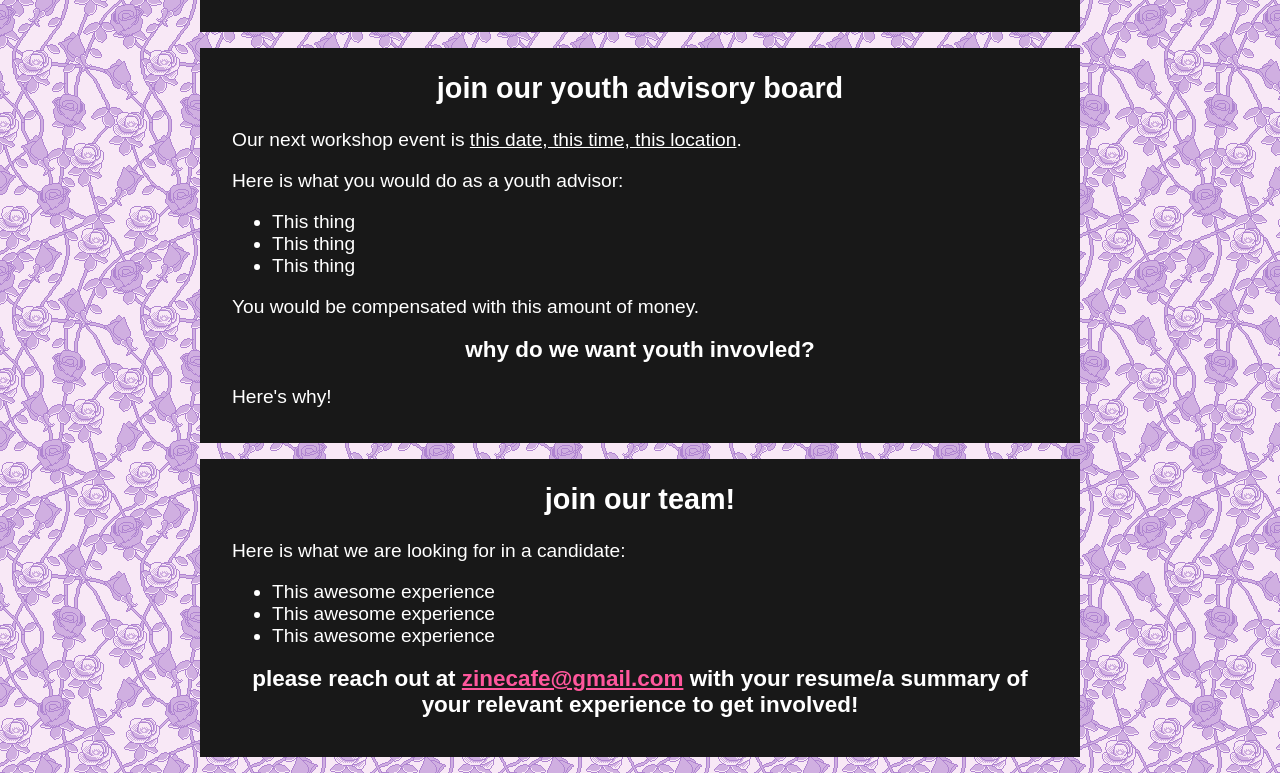
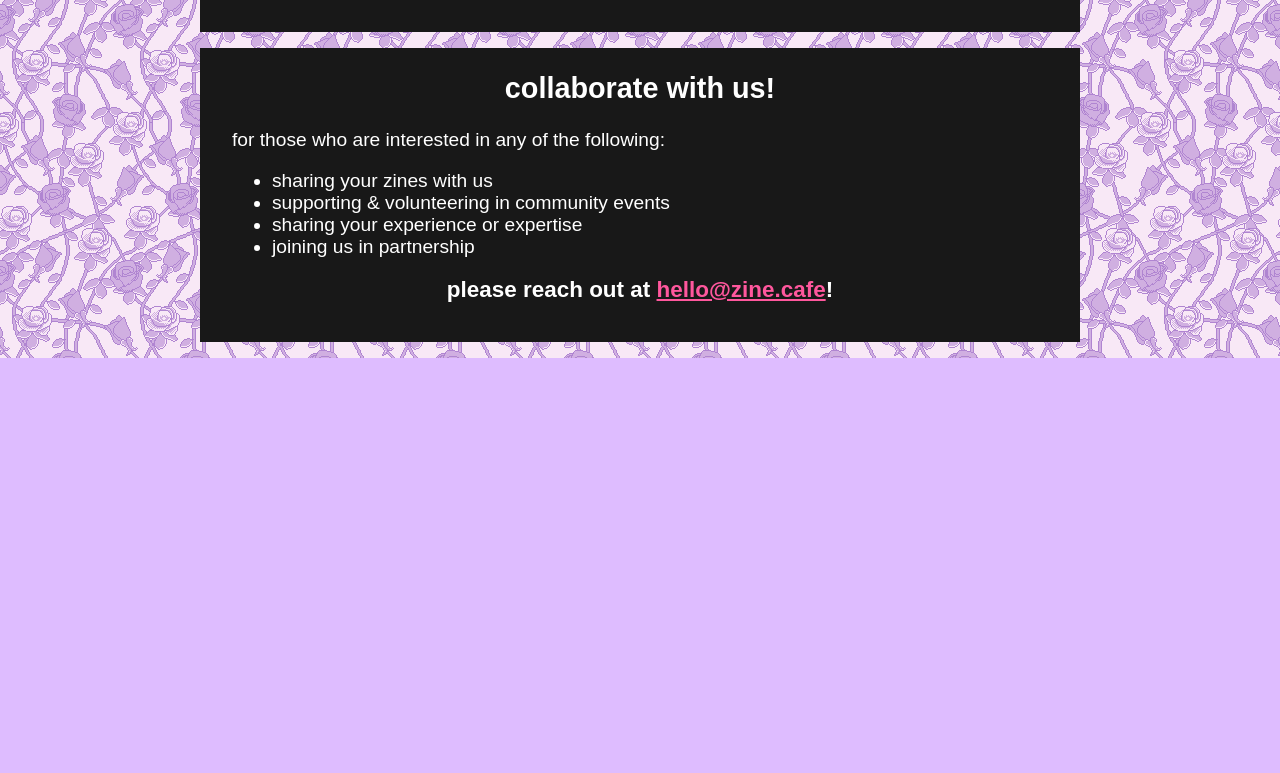
Before and after one commit to zine-cafe/zine-cafe.github.io, a plain HTML site: page events-opportunities.html in a window 1280 px wide. Shown: the part 1158-1931 px from the top of the page. After the commit the page ends 1516 px from the top, so only its background shows below. Drawn offline with Linux system fonts and the light colour scheme; a web font is replaced by a local one.

Commit message:
deleted history + changed listed opportunities

```diff
--- a/events-opportunities.html
+++ b/events-opportunities.html
@@ -31,29 +31,15 @@
     </div>
 
     <div class="section">
-      <h2>join our youth advisory board</h2>
-      <p>Our next workshop event is <u>this date, this time, this location</u>.</p>
-      <p>Here is what you would do as a youth advisor: </p>
+      <h2>collaborate with us!</h2>
+      <p>for those who are interested in any of the following:</p>
       <ul>
-        <li>This thing</li>
-        <li>This thing</li>
-        <li>This thing</li>
+        <li>sharing your zines with us</li>
+        <li>supporting & volunteering in community events</li>
+        <li>sharing your experience or expertise</li>
+        <li>joining us in partnership</li>
       </ul>
-      <p>You would be compensated with this amount of money.</p>
-
-      <h3>why do we want youth invovled?</h3>
-      <p>Here's why!</p>
-    </div>
-
-    <div class="section">
-      <h2>join our team!</h2>
-      <p>Here is what we are looking for in a candidate:</p>
-      <ul>
-        <li>This awesome experience</li>
-        <li>This awesome experience</li>
-        <li>This awesome experience</li>
-      </ul>
-      <h3>please reach out at <a href="mailto:zinecafe@gmail.com">zinecafe@gmail.com</a> with your resume/a summary of your relevant experience to get involved!</h3>
+      <h3>please reach out at <a href="mailto:hello@zine.cafe">hello@zine.cafe</a>!</h3>
     </div>
 
   </body>
```
Also changed, not shown: about.html (+1 -26 lines), contact-us.html (+1 -1 lines), index.html (+0 -5 lines), 1 other file.
